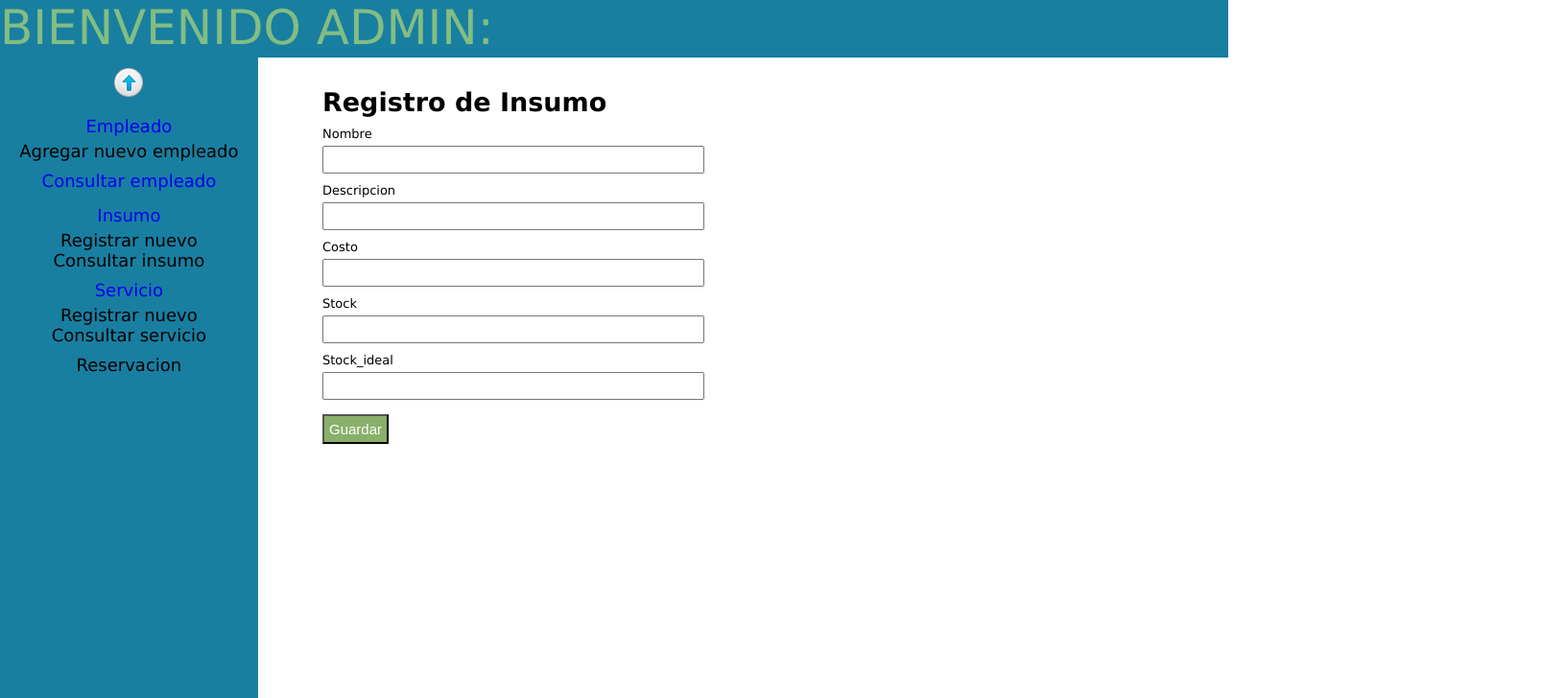
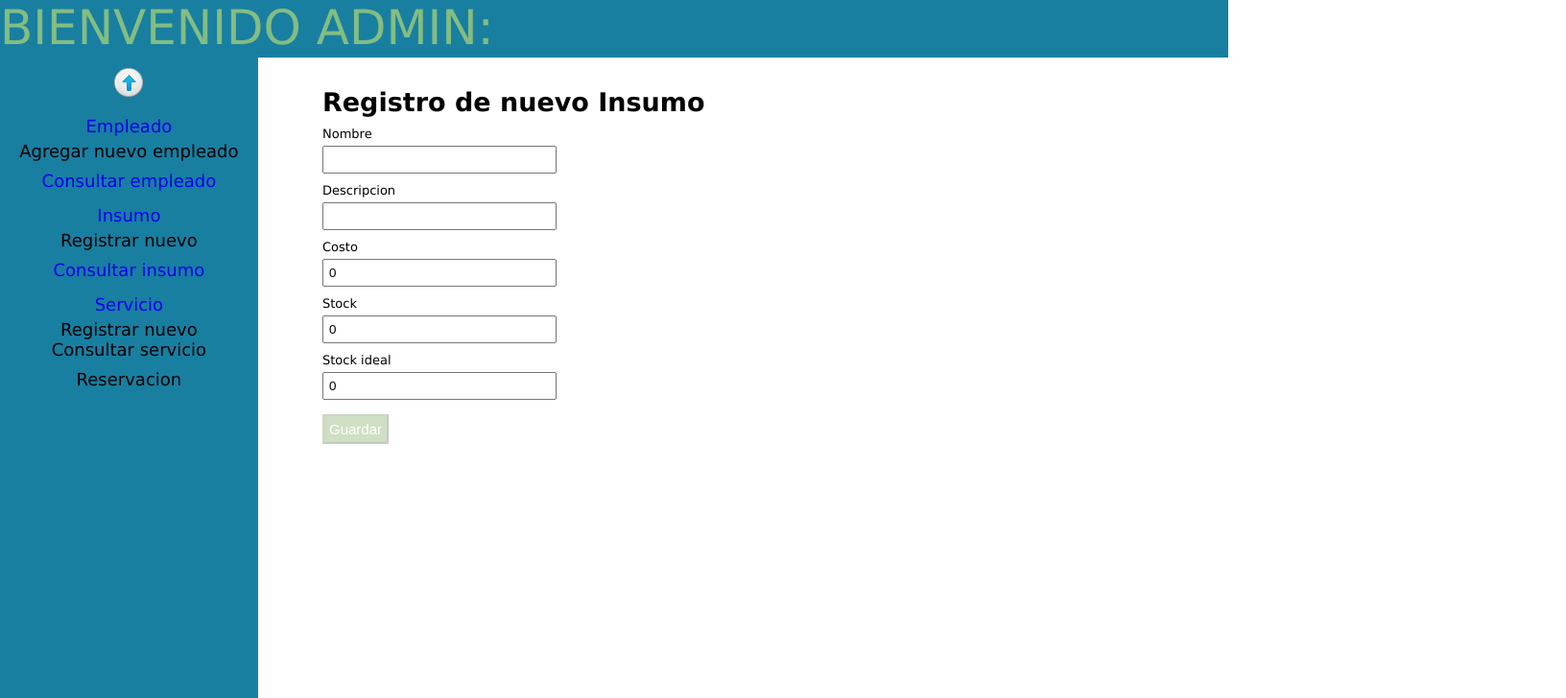
Before and after one commit to mahNugga/webapp, an Angular app: page /crear-insumo in a window 1280 px wide. Shown: the top 728 px of the page at 96% size, 1632 px wide, since content can reach past the window. Built offline with nearby package versions, Linux system fonts and the light colour scheme.

Commit message:
third commit

```diff
--- a/src/app/comp-consulta-insumo/comp-consulta-insumo.component.html
+++ b/src/app/comp-consulta-insumo/comp-consulta-insumo.component.html
@@ -1 +1,12 @@
-<p>comp-consulta-insumo works!</p>
+<app-comp-principal-empleado></app-comp-principal-empleado>
+<div class="contenedor">
+    <h2>Insumos</h2>
+
+    <ul>
+        <li *ngFor="let insumo of insumos">
+
+            {{insumo.nombre}} {{insumo.descripcion}} <strong>Costo: </strong>{{insumo.costo}}
+        </li>
+
+    </ul>
+</div>
--- a/src/app/comp-consulta-insumo/comp-consulta-insumo.component.ts
+++ b/src/app/comp-consulta-insumo/comp-consulta-insumo.component.ts
@@ -1,15 +1,36 @@
 import { Component, OnInit } from '@angular/core';
+import { Insumo } from '../modelos/insumo';
+import { InsumoServicio } from '../servicios/insumo.servicio';
 
 @Component({
   selector: 'app-comp-consulta-insumo',
   templateUrl: './comp-consulta-insumo.component.html',
-  styleUrls: ['./comp-consulta-insumo.component.scss']
+  styleUrls: ['./comp-consulta-insumo.component.scss'],
+  providers:[InsumoServicio]
 })
 export class CompConsultaInsumoComponent implements OnInit {
-
-  constructor() { }
+  public insumos: Insumo[] = [];
+  constructor(
+    private _insumoServicio: InsumoServicio
+  ) { }
 
   ngOnInit(): void {
+
+  }
+
+  listarInsumo(){
+    this._insumoServicio.listaInsumo().subscribe(
+      response=>{
+        if(response){
+          this.insumos = response.listaInsumo;
+        }
+        console.log(this.insumos);
+      },
+      error=>{
+        console.log(<any>error)
+      }
+
+    );
   }
 
 }
--- a/src/app/comp-crea-insumo/comp-crea-insumo.component.html
+++ b/src/app/comp-crea-insumo/comp-crea-insumo.component.html
@@ -1,36 +1,43 @@
 <app-comp-principal-empleado></app-comp-principal-empleado>
 
 <div class="contenedor">
-    <h2>Registro de Insumo</h2>
+    <h2>{{titulo}}</h2>
 
-    <form #insumoForm="ngForm" (ngSubmit)="onSubmit(insumoForm)">
+
+    <form #insumoForm="ngForm" (ngSubmit)="onSubmitinsumo(insumoForm)">
         <p>
             <label for="nombre">Nombre</label>
             <input type="text" name="nombre"
+            #nombre="ngModel" [(ngModel)]="insumo.nombre"
             required/>
 
         </p>
         <p>
             <label for="descripcion">Descripcion</label>
             <input type="text" name="descripcion"
+            #descripcion="ngModel" [(ngModel)]="insumo.descripcion"
             required/>
 
         </p>
         <p>
             <label for="costo">Costo</label>
             <input type="text" name="costo"
+            #costo="ngModel" [(ngModel)]="insumo.costo"
             required/>
 
         </p>
         <p>
             <label for="stock">Stock</label>
             <input type="text" name="stock"
+            #stock="ngModel" [(ngModel)]="insumo.stock"
             required/>
 
         </p>
         <p>
-            <label for="stockideal">Stock_ideal</label>
-            <input type="text" name="stockideal" />
+            <label for="stockideal">Stock ideal</label>
+            <input type="text" name="stockideal"
+            #sctockideal="ngModel" [(ngModel)]="insumo.stock_ideal"
+            />
 
         </p>
 
--- a/src/app/comp-crea-insumo/comp-crea-insumo.component.ts
+++ b/src/app/comp-crea-insumo/comp-crea-insumo.component.ts
@@ -9,21 +9,26 @@ import { InsumoServicio } from '../servicios/insumo.servicio';
   providers:[InsumoServicio]
 })
 export class CompCreaInsumoComponent implements OnInit {
+  public titulo: string;
   public insumo: Insumo;
   public status!: string;
   constructor(
     private _insumoServicio: InsumoServicio
   ) {
+      this.titulo= "Registro de nuevo Insumo";
       this.insumo = new Insumo('','',0,1,0,0);
    }
 
   ngOnInit(): void {
   }
 
-  onSubmit(form: any){
+  onSubmitinsumo(form: any){
+    //console.log(this.insumo);
     this._insumoServicio.guardarInsumo(this.insumo).subscribe(
       response =>{
-        if(response.insumo){
+        console.log(response.insumo)
+        if(response){
+          console.log("onSubmit ha sido success");
           this.status = 'success';
           form.reset();
         }else{
--- a/src/app/comp-principal-empleado/comp-principal-empleado.component.html
+++ b/src/app/comp-principal-empleado/comp-principal-empleado.component.html
@@ -14,7 +14,7 @@
     <li><a routerLink="/crear-insumo">Insumo</a></li>
     <ul>
         <li>Registrar nuevo</li>
-        <li>Consultar insumo</li>
+        <li><a routerLink="/consulta-insumo">Consultar insumo</a></li>
     </ul>
     <li><a routerLink="/crear-servicio">Servicio</a></li>
     <ul>
--- a/src/assets/css/style.css
+++ b/src/assets/css/style.css
@@ -59,7 +59,8 @@ body{
     margin-left: 25%;
     margin-right: 5px;
     padding: 1px 16px;
-    width: 100%;
+    min-width: 60%;
+    width: auto;
     overflow: auto;
     position: absolute;
 }
```
